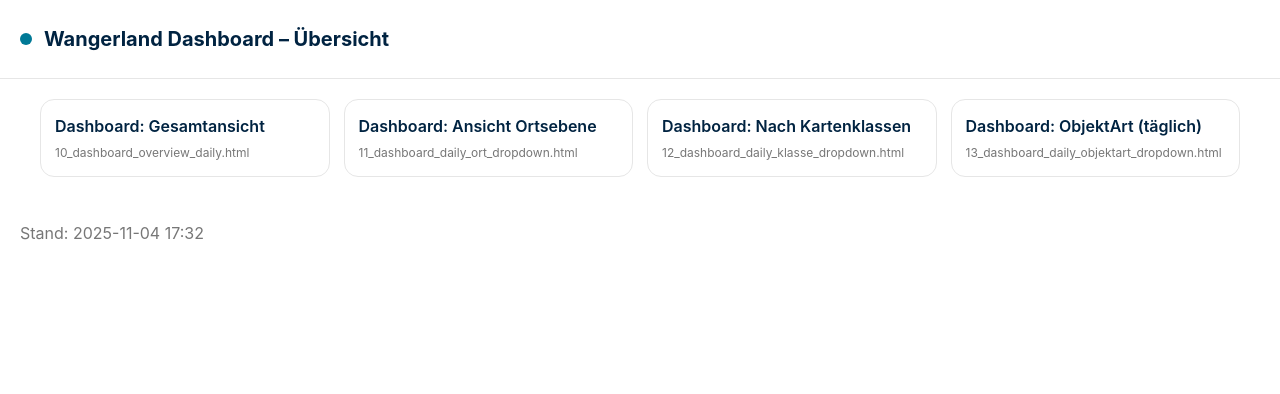
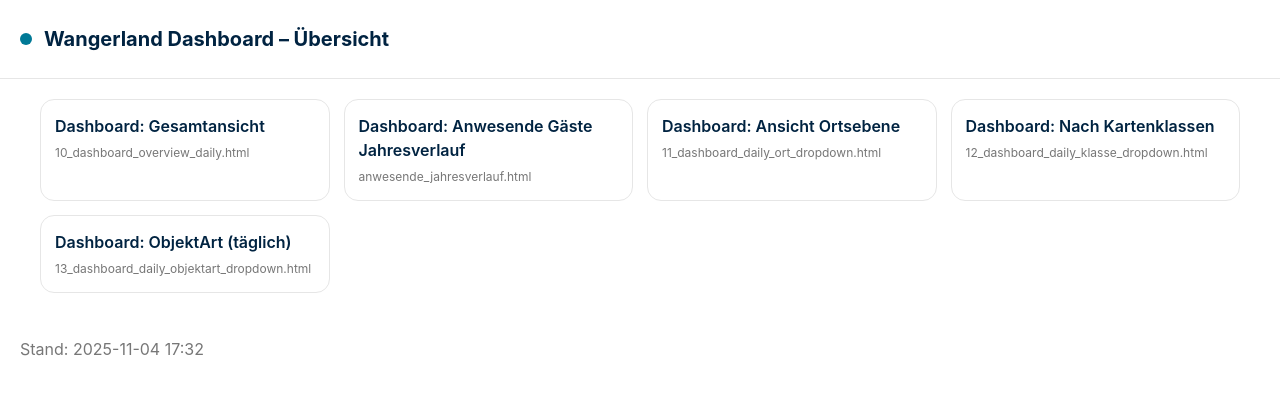
Before and after one commit to timschoenfeldwtg/dashboard, a plain HTML site: page docs/index.html in a window 1280 px wide. Drawn offline with Linux system fonts and the light colour scheme.

Commit message:
Update index.html

```diff
--- a/docs/index.html
+++ b/docs/index.html
@@ -20,6 +20,10 @@ footer{padding:24px 20px;color:var(--muted)}
       <div class="card-title">Dashboard: Gesamtansicht</div>
       <div class="card-meta">10_dashboard_overview_daily.html</div>
     </a>
+      <a class="card" href="11_dashboard_daily_ort_dropdown.html">
+      <div class="card-title">Dashboard: Anwesende Gäste Jahresverlauf</div>
+      <div class="card-meta">anwesende_jahresverlauf.html</div>
+    </a>
 <a class="card" href="11_dashboard_daily_ort_dropdown.html">
       <div class="card-title">Dashboard: Ansicht Ortsebene</div>
       <div class="card-meta">11_dashboard_daily_ort_dropdown.html</div>
```
